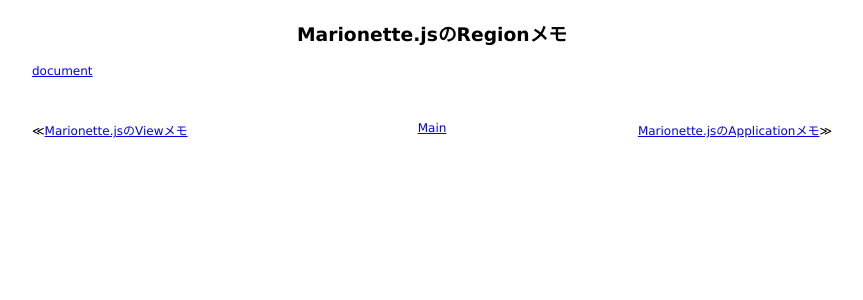
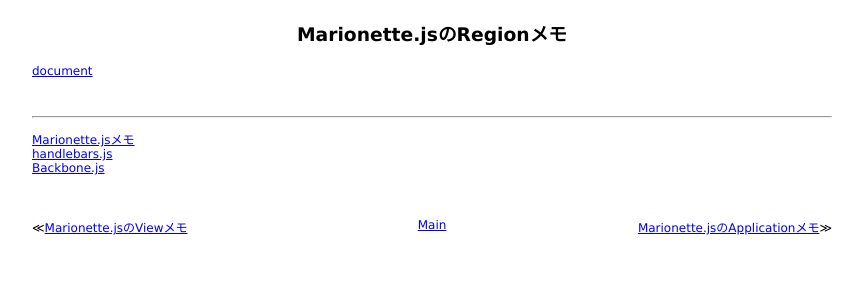
Before and after one commit to 38elements/38elements.github.com, a Jekyll site: the page built from _posts/2016-10-10-marionettejs-region.md, in a window 1280 px wide. Shown: the top 300 px of the page, without its empty margins (208-1071 px from the left). Built offline with Jekyll 4.4.1, drawn with Linux system fonts in a browser that asks for light colours.

Commit message:
Update 2016-10-10-marionettejs-region.md

```diff
--- a/_posts/2016-10-10-marionettejs-region.md
+++ b/_posts/2016-10-10-marionettejs-region.md
@@ -3,3 +3,9 @@ layout: posts
 title: Marionette.jsのRegionメモ
 ---
 [document](http://marionettejs.com/docs/master/marionette.region.html)
+
+<br>
+<hr>
+[Marionette.jsメモ](/2016/09/11/backbone_marionette.html)
+[handlebars.js](http://handlebarsjs.com/reference.html)
+[Backbone.js](http://backbonejs.org/#View)
```
